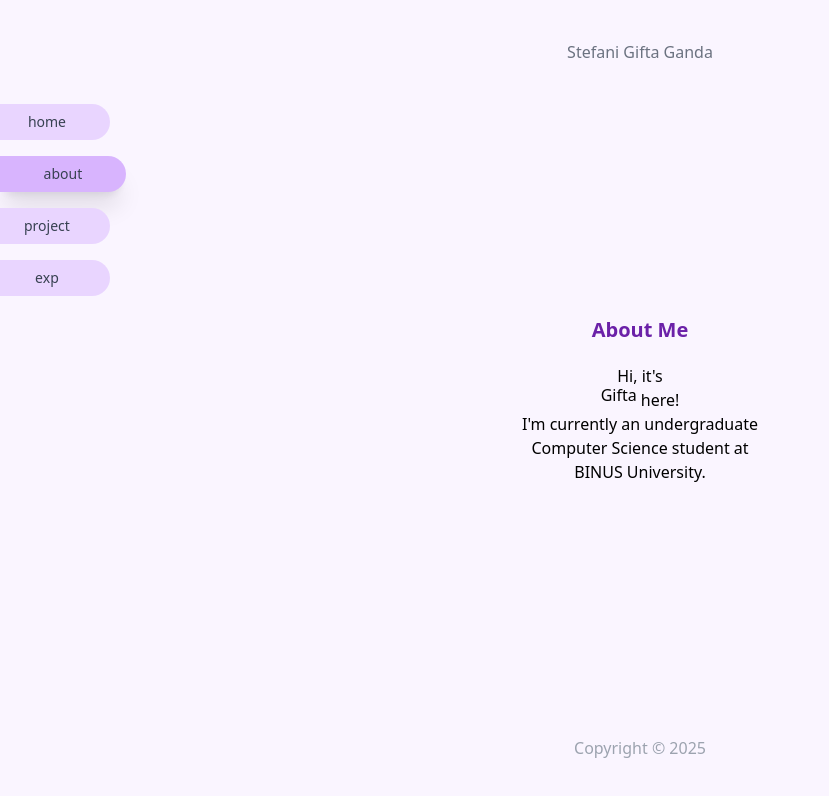
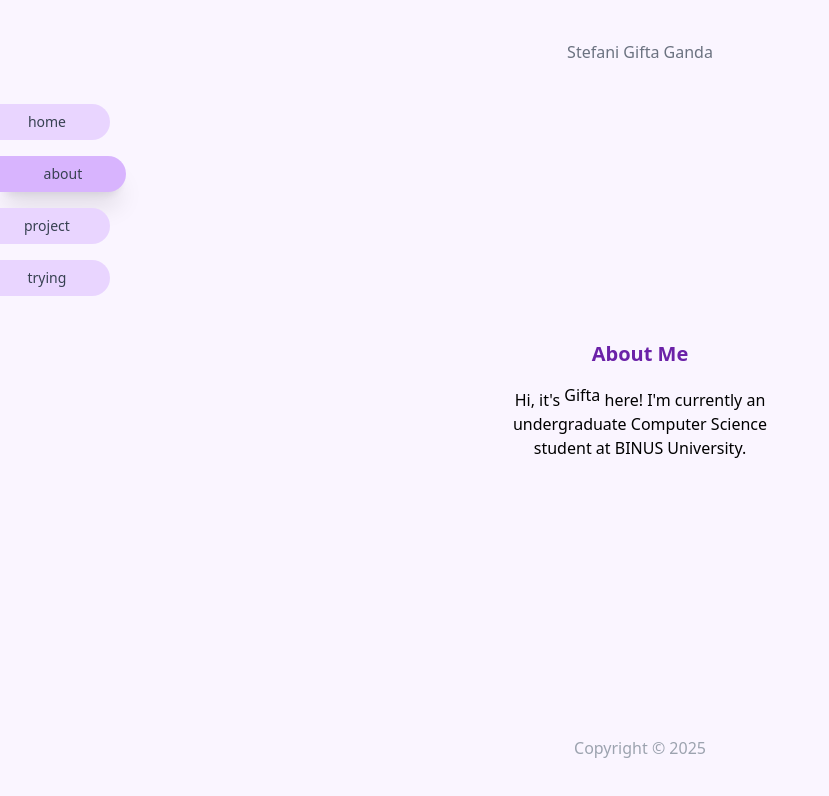
Before and after one commit to stefani-gifta/simple-purple, a plain HTML site: page index.html in a window 1280 px wide. Both pictures are taken after a click on the button "about". Shown: the whole page, without its empty margins (0-829 px from the left). Drawn offline with nearby package versions, Linux system fonts and the light colour scheme.

Commit message:
Added finishing touch

```diff
--- a/index.html
+++ b/index.html
@@ -27,7 +27,7 @@
     </button>
     <button id="btnExperiments"
     class="px-10 py-2 rounded-r-full bg-purple-200 text-sm text-gray-700 transition-all transform hover:translate-x-4">
-      exp
+      trying
     </button>
   </div>
 
@@ -43,7 +43,7 @@
 
     <div id="about" class="hidden text-center">
       <h1 class="text-xl font-bold text-purple-800 mb-5">About Me</h1>
-      <p>Hi, it's <div class="animate-bounce inline-block">Gifta</div> here! <br> I'm currently an undergraduate Computer Science student at BINUS University.</p>
+      <p>Hi, it's <span class="animate-bounce inline-block">Gifta</span> here! I'm currently an undergraduate Computer Science student at BINUS University.</p>
     </div>
 
     <div id="projects" class="hidden text-center">
```
Also changed, not shown: package.json (deleted, +0 -17 lines), tailwind.config.js (deleted, +0 -8 lines), 2 other files.
